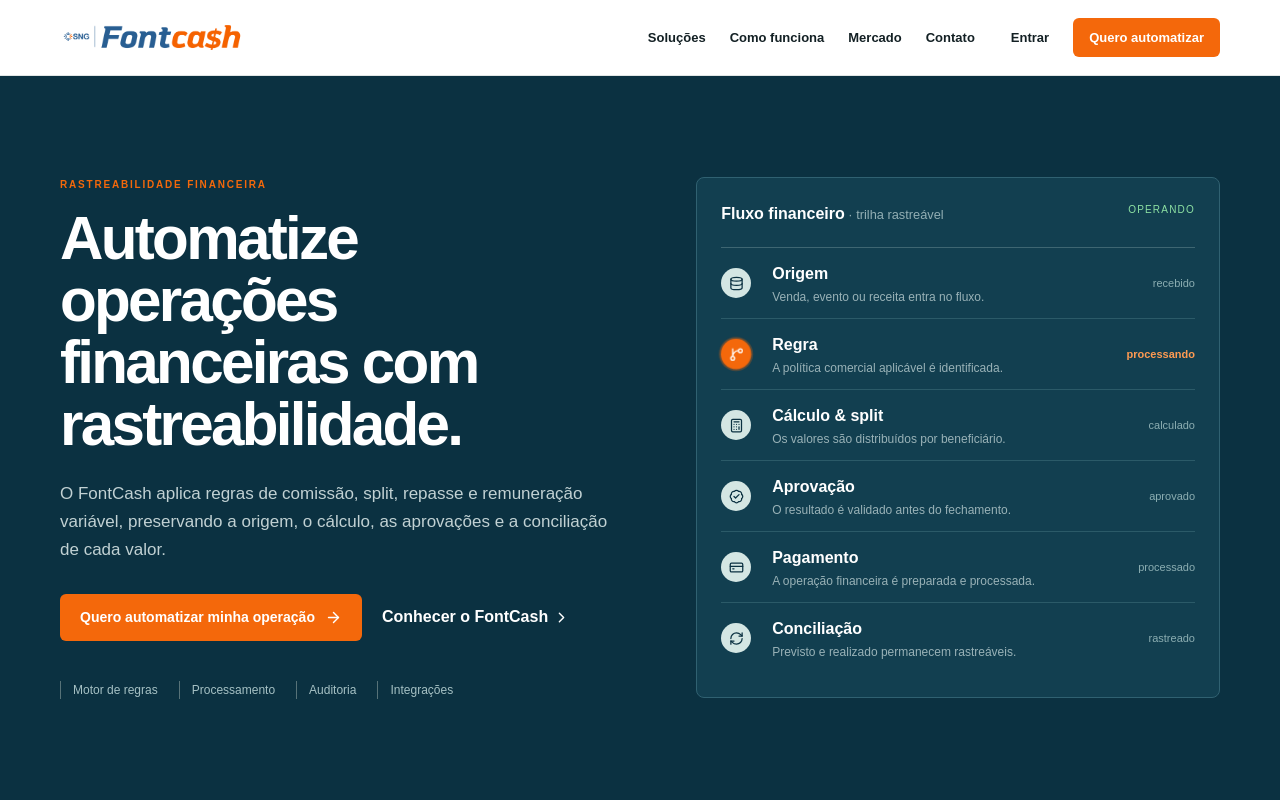
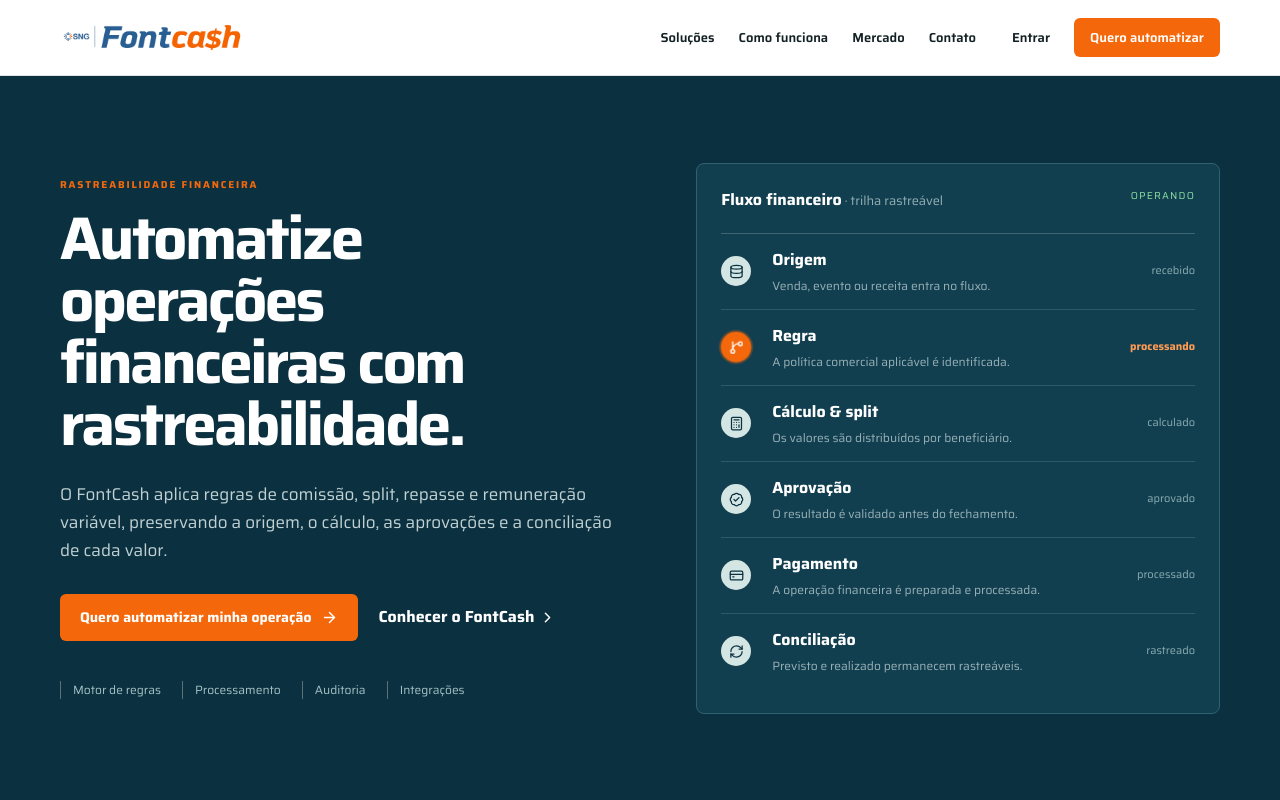
Before and after one commit to AndersonSantosSNG/testeFontcash, a Next.js app: page / in a window 1280 px wide. Shown: the top 800 px of the page. Built offline with nearby package versions, Linux system fonts and the light colour scheme.

Commit message:
trocando a fonte

```diff
--- a/app/globals.css
+++ b/app/globals.css
@@ -23,7 +23,7 @@ body {
   margin: 0;
   background: var(--paper);
   color: var(--ink);
-  font-family: Arial, Helvetica, sans-serif;
+  font-family: var(--font-saira), Arial, Helvetica, sans-serif;
 }
 .site-shell {
   overflow: hidden;
@@ -1619,7 +1619,7 @@ body > main {
   --soft: #eaf1f1;
 }
 body {
-  font-family: Arial, Helvetica, sans-serif;
+  font-family: var(--font-saira), Arial, Helvetica, sans-serif;
   background: #fff;
   padding-top: 76px;
   font-size: 16px;
--- a/app/layout.tsx
+++ b/app/layout.tsx
@@ -1,8 +1,15 @@
 import { Analytics } from "@vercel/analytics/next";
 import type { Metadata, Viewport } from "next";
+import { Saira } from "next/font/google";
 import SiteHeader from "../components/SiteHeader";
 import SiteFooter from "../components/SiteFooter";
 import "./globals.css";
+
+const saira = Saira({
+  subsets: ["latin"],
+  display: "swap",
+  variable: "--font-saira",
+});
 
 export const metadata: Metadata = {
   title: {
@@ -28,8 +35,8 @@ export default function RootLayout({
   children,
 }: Readonly<{ children: React.ReactNode }>) {
   return (
-    <html lang="pt-BR">
-      <body style={{ fontFamily: "Arial, Helvetica, sans-serif" }}>
+    <html lang="pt-BR" className={saira.variable}>
+      <body>
         <SiteHeader />
         {children}
         <SiteFooter />
```
